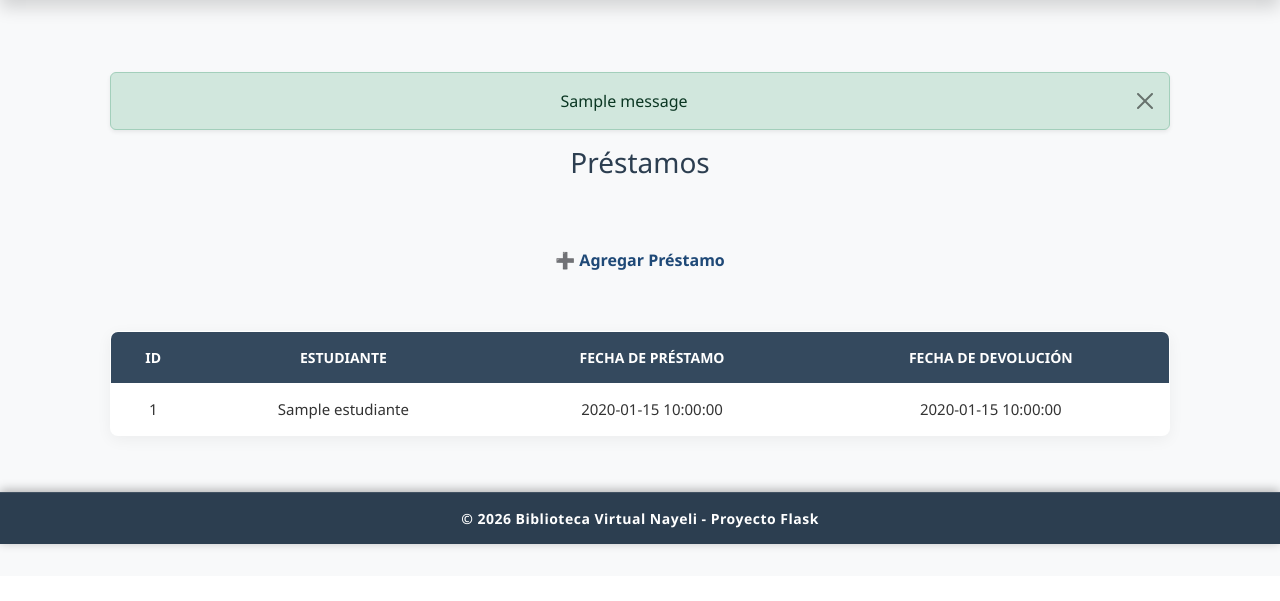
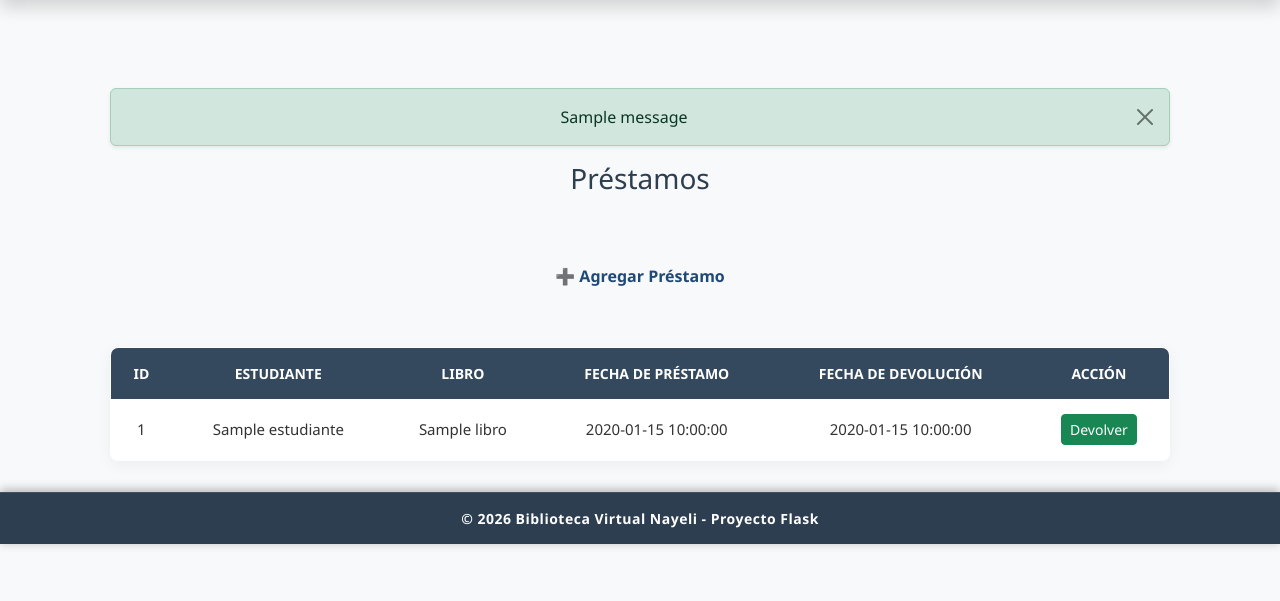
Before and after one commit to Nayeli6913/2025-2026-Desarrollo-web-, a Flask app: page /prestamos in a window 1280 px wide. Shown: the part 256-857 px from the top of the page. Before the commit the page ends 805 px from the top, so only its background shows below. Run offline with Flask 3, Linux system fonts and the light colour scheme; a user stored in the database is signed in; tables that the repository leaves empty or names only in its code hold one stand-in row (values such as "Sample post"); one stand-in notice (Sample message) is shown.

Commit message:
PROYECTO-BIBLIOTECA
PROYECTO-BIBLIOTECA

```diff
--- a/PROYECTO-BIBLIOTECA/app.py
+++ b/PROYECTO-BIBLIOTECA/app.py
@@ -374,9 +374,10 @@ def prestamos():
     con = conectar()
     cur = con.cursor()
     cur.execute("""
-    SELECT prestamos.id_prestamo, estudiantes.nombre, prestamos.fecha_prestamo, prestamos.fecha_devolucion
+    SELECT prestamos.id_prestamo, estudiantes.nombre, libros.nombre, prestamos.fecha_prestamo, prestamos.fecha_devolucion
     FROM prestamos
     JOIN estudiantes ON prestamos.id_estudiante = estudiantes.id_estudiante
+    JOIN libros ON prestamos.id_libro = libros.id_libro
     """)
     lista = cur.fetchall()
     con.close()
@@ -392,24 +393,67 @@ def agregar_prestamo():
     cur.execute("SELECT * FROM estudiantes")
     estudiantes = cur.fetchall()
 
+    # 🔴 AGREGADO: obtener libros
+    cur.execute("SELECT * FROM libros")
+    libros = cur.fetchall()
+
     if request.method == "POST":
         id_estudiante = request.form['id_estudiante']
+        libro_id = request.form['libro_id']
         fecha_prestamo = request.form['fecha_prestamo']
         fecha_devolucion = request.form['fecha_devolucion']
 
+        # 🔴 VALIDAR STOCK
+        cur.execute("SELECT cantidad FROM libros WHERE id_libro = %s", (libro_id,))
+        stock = cur.fetchone()[0]
+
+        if stock <= 0:
+            con.close()
+            flash("No hay libros disponibles", "danger")
+            return redirect(url_for('agregar_prestamo'))
+
+        # 🔴 INSERTAR PRÉSTAMO
         cur.execute(
-            "INSERT INTO prestamos (id_estudiante, fecha_prestamo, fecha_devolucion) VALUES (%s, %s, %s)",
-            (id_estudiante, fecha_prestamo, fecha_devolucion)
+            "INSERT INTO prestamos (id_estudiante, id_libro, fecha_prestamo, fecha_devolucion) VALUES (%s, %s, %s, %s)",
+            (id_estudiante, libro_id, fecha_prestamo, fecha_devolucion)
         )
+
+        # 🔴 DESCONTAR STOCK
+        cur.execute("UPDATE libros SET cantidad = cantidad - 1 WHERE id_libro = %s", (libro_id,))
+
         con.commit()
         con.close()
         return redirect(url_for('prestamos'))
 
     con.close()
-    return render_template("agregar_prestamo.html", estudiantes=estudiantes)
+    return render_template("agregar_prestamo.html", estudiantes=estudiantes, libros=libros)
 
 
-# -------- DETALLE --------
+# 🔴 AQUÍ VA LO QUE TE FALTABA (DEVOLVER LIBRO)
+@app.route('/devolver_libro/<int:id>')
+@login_required
+def devolver_libro(id):
+    con = conectar()
+    cur = con.cursor()
+
+    # Obtener el libro del préstamo
+    cur.execute("SELECT id_libro FROM prestamos WHERE id_prestamo = %s", (id,))
+    libro = cur.fetchone()
+
+    if libro:
+        libro_id = libro[0]
+
+        # Sumar stock
+        cur.execute("UPDATE libros SET cantidad = cantidad + 1 WHERE id_libro = %s", (libro_id,))
+
+        # Eliminar préstamo
+        cur.execute("DELETE FROM prestamos WHERE id_prestamo = %s", (id,))
+
+        con.commit()
+
+    con.close()
+    return redirect(url_for('prestamos'))
+
 
 # -------- DETALLE --------
 
--- a/PROYECTO-BIBLIOTECA/templates/base.html
+++ b/PROYECTO-BIBLIOTECA/templates/base.html
@@ -96,12 +96,14 @@
 </nav>
 
 <div class="container">
+
+    <!-- 🔴 ALERTAS (MENSAJES BONITOS) -->
     {% with messages = get_flashed_messages(with_categories=true) %}
       {% if messages %}
         {% for category, message in messages %}
-          <div class="alert alert-{{ category }} alert-dismissible fade show shadow-sm" role="alert">
+          <div class="alert alert-{{ category }} alert-dismissible fade show shadow-sm mt-3" role="alert">
             {{ message }}
-            <button type="button" class="btn-close" data-bs-dismiss="alert" aria-label="Close"></button>
+            <button type="button" class="btn-close" data-bs-dismiss="alert"></button>
           </div>
         {% endfor %}
       {% endif %}
--- a/PROYECTO-BIBLIOTECA/templates/prestamos.html
+++ b/PROYECTO-BIBLIOTECA/templates/prestamos.html
@@ -13,16 +13,26 @@
 <tr>
     <th>ID</th>
     <th>Estudiante</th>
+    <th>Libro</th>
     <th>Fecha de préstamo</th>
     <th>Fecha de devolución</th>
+    <th>Acción</th> <!-- 🔴 AGREGADO -->
 </tr>
 
 {% for p in prestamos %}
 <tr>
     <td>{{p[0]}}</td>
     <td>{{p[1]}}</td>  <!-- nombre del estudiante -->
-    <td>{{p[2]}}</td>
+    <td>{{p[2]}}</td>  <!-- libro -->
     <td>{{p[3]}}</td>
+    <td>{{p[4]}}</td>
+
+    <!-- 🔴 BOTÓN DEVOLVER -->
+    <td>
+        <a href="{{ url_for('devolver_libro', id=p[0]) }}" class="btn btn-success btn-sm">
+            Devolver
+        </a>
+    </td>
 </tr>
 {% endfor %}
 
```
Also changed, not shown: PROYECTO-BIBLIOTECA/templates/agregar_prestamo.html (+11 -0 lines), 1 other file.
